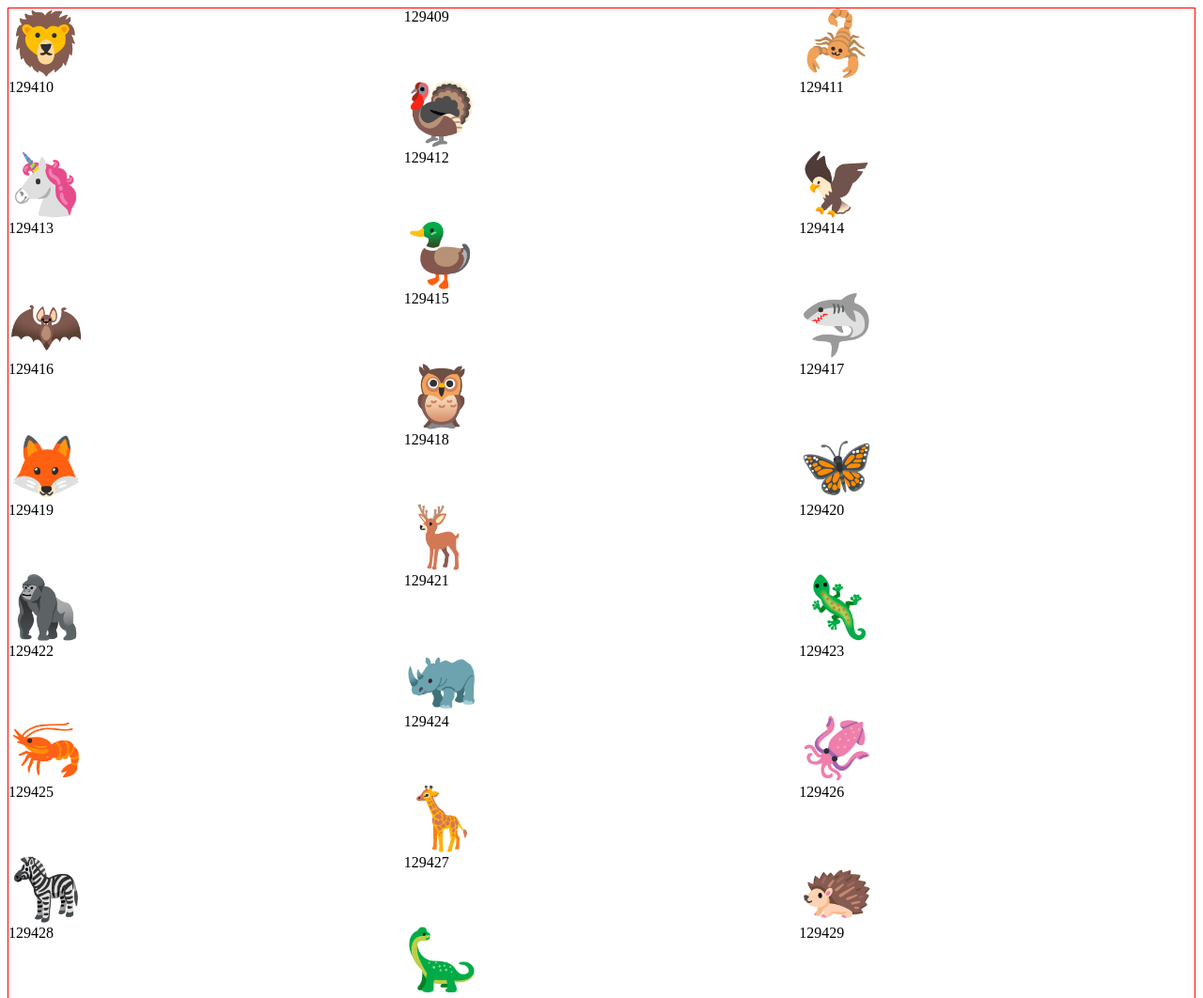
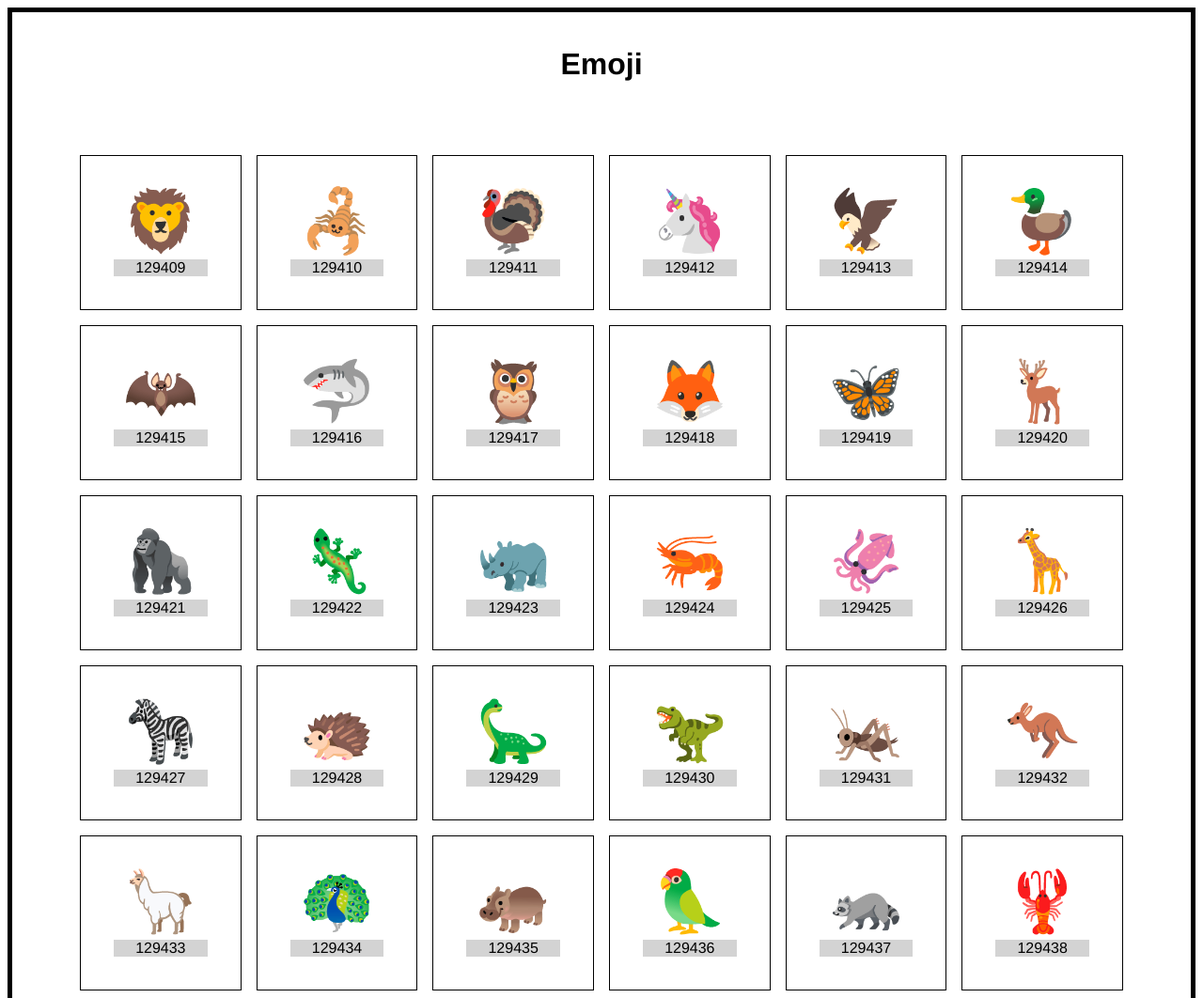
Before and after one commit to hsue0002/mtm6302-exercise-1, a plain HTML site: page mtm6302-exercise-1/index.html in a window 1280 px wide. Shown: the top 1062 px of the page at 94% size. Drawn offline with Linux system fonts and the light colour scheme.

Commit message:
Adds styles

```diff
--- a/mtm6302-exercise-1/css/main.css
+++ b/mtm6302-exercise-1/css/main.css
@@ -47,31 +47,44 @@ table {
 	border-spacing: 0;
 } */
 
-/* Flexbox
+h1 {
+	text-align: center;
 
-  */
+}
 
- /* #emojis {
+body {
+	border: 5px solid black;
+	padding: 1em;
+	font-family: Helvetica, Arial, Sans-Serif;
+}
+
+#emojis {
 	display: grid;
-	grid-template-columns: repeat(6, 1fr);
-	border: 1px solid red;
+	grid-template-columns: repeat(2, 1fr);
+	padding: 3em;
+}
 
-  } */
+.box {
+	border: 1px solid black;
+	text-align: center;
+	margin: 0.5em;
+		padding: 2em;
+}
 
-  #emojis {
-	display: grid;
-	grid-template-columns: repeat(3, 1fr);
-	border: 1px solid red;
-  }
+.emoji {
+	font-size: 4em;
+}
 
-  .emoji {
-	font-size: 4em;
-  }
+.code {
+	background-color: lightgray;
+	margin: 3px;
+}
 
 
+@media screen and (min-width:800px) {
 
-	/* @media screen and (min-width:800px) {
-
-		html {
-			font-size: 16px;
-		} */
+	#emojis {
+		display: grid;
+	grid-template-columns: repeat(6, 1fr);
+	}
+}
--- a/mtm6302-exercise-1/index.html
+++ b/mtm6302-exercise-1/index.html
@@ -10,10 +10,11 @@
 </head>
 
 <body>
+  <div class="header">
+    <h1>Emoji</h1>
+  </div>
 
   <div id="emojis">
-    <div class="emoji">&#129409</div>
-    <div class="code">129409</div>
   </div>
 
   <script src="script.js"></script>
--- a/mtm6302-exercise-1/script.js
+++ b/mtm6302-exercise-1/script.js
@@ -2,10 +2,12 @@ const $emojis =
   document.getElementById('emojis')
 const emojis = []
 
-for (let i = 129410; i < 129511; i++) {
+for (let i = 129409; i < 129511; i++) {
   emojis.push(`
-    <div class="emoji">&#${i}</div>
-    <div class="code">${i}</div>
+    <div class="box">
+      <div class="emoji">&#${i}</div>
+      <div class="code">${i}</div>
+    </div>
     `)
 }
 
```
